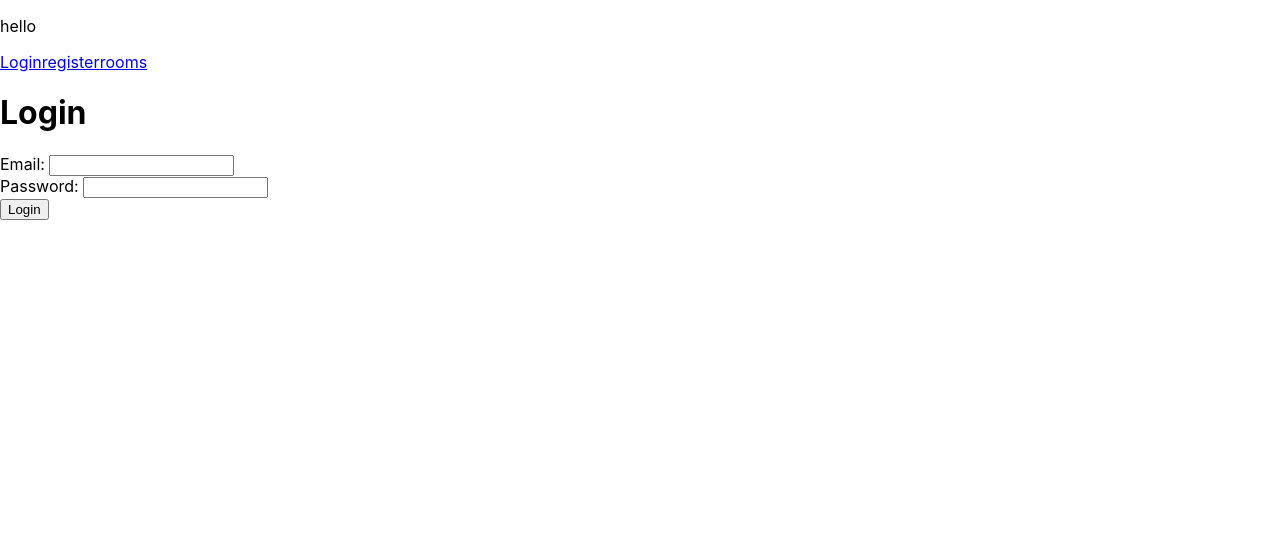
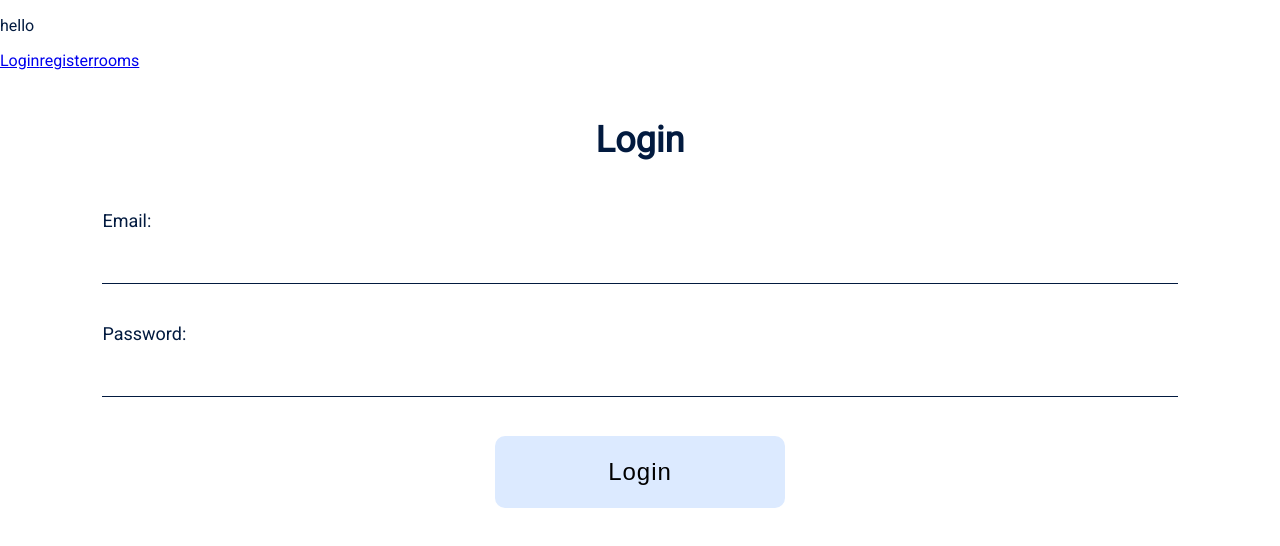
Before and after one commit to colorlessenergy/a-inventory-system, a React (Create React App) app in the folder inventory-system-frontend/: page /#/login in a window 1280 px wide. Shown: the top 546 px of the page. Built offline with nearby package versions, Linux system fonts and the light colour scheme.

Commit message:
add styling to form and body

```diff
--- a/inventory-system-frontend/public/index.html
+++ b/inventory-system-frontend/public/index.html
@@ -19,6 +19,8 @@
       work correctly both with client-side routing and a non-root public URL.
       Learn how to configure a non-root public URL by running `npm run build`.
     -->
+
+    <link href="https://fonts.googleapis.com/css?family=Roboto&display=swap" rel="stylesheet">
     <title>A Inventory System</title>
   </head>
   <body>
--- a/inventory-system-frontend/src/Components/UI/Form/Form.js
+++ b/inventory-system-frontend/src/Components/UI/Form/Form.js
@@ -1,4 +1,6 @@
 import React from 'react';
+
+import classes from './form.module.css'
 
 /**
   form to handle user input
@@ -17,9 +19,9 @@ const Form = (props) => {
   console.log('props', props);
   let inputList = props.inputsData.map((input) => {
     return (
-      <div key={input.key}>
-        <label htmlFor={input.for}>{input.labelText}</label>
-        <input id={input.for} type={input.type} onChange={props.onChange} />
+      <div className={classes.form__group} key={input.key}>
+        <label className={classes.form__label} htmlFor={input.for}>{input.labelText}</label>
+        <input className={classes.form__input} id={input.for} type={input.type} onChange={props.onChange} />
       </div>
     );
   });
@@ -27,10 +29,10 @@ const Form = (props) => {
 
   return (
     <React.Fragment>
-      <form onSubmit={props.onSubmit}>
-        <h1>{props.formTitle}</h1>
+      <form className={classes.form} onSubmit={props.onSubmit}>
+        <h1 className={classes.form__title}>{props.formTitle}</h1>
         {inputList}
-        <button type="submit">{props.buttonText}</button>
+        <button className={classes.form__button} type="submit">{props.buttonText}</button>
       </form>
     </React.Fragment>
   );
--- /dev/null
+++ b/inventory-system-frontend/src/Components/UI/Form/form.module.css
@@ -0,0 +1,50 @@
+.form {
+  margin-top: 49px;
+  /*
+    text align center was moved into the form class so
+    the button and the title will not need to have it.
+  */
+  text-align: center;
+}
+
+.form__title {
+  font-size: 36px;
+  margin-bottom: 49px;
+  margin-top: 0;
+}
+
+.form__group {
+  align-items: flex-start;
+  display: flex;
+  flex-direction: column;
+  margin: 0 auto;
+  width: 84%;
+  margin-top: 39px;
+}
+
+.form__label {
+  font-size: 18px;
+  line-height: 21px;
+  margin-bottom: 23px;
+}
+
+.form__input {
+  border: none;
+  border-bottom: 1px solid #021A3F;
+  font-size: 23px;
+  line-height: 27px;
+  outline: none;
+  width: 100%;
+}
+
+.form__button {
+  background-color: #DCEAFF;
+  border: none;
+  border-radius: 10px;
+  font-size: 24px;
+  letter-spacing: 1px;
+  line-height: 28px;
+  margin-top: 39px;
+  outline: none;
+  padding: 22px 113px;
+}
--- a/inventory-system-frontend/src/index.css
+++ b/inventory-system-frontend/src/index.css
@@ -10,9 +10,9 @@ html {
 
 body {
   margin: 0;
-  font-family: -apple-system, BlinkMacSystemFont, "Segoe UI", "Roboto", "Oxygen",
-    "Ubuntu", "Cantarell", "Fira Sans", "Droid Sans", "Helvetica Neue",
-    sans-serif;
+  /* the color all text will be */
+  color: #021A3F;
+  font-family: 'Roboto', sans-serif;
   -webkit-font-smoothing: antialiased;
   -moz-osx-font-smoothing: grayscale;
 }
```
